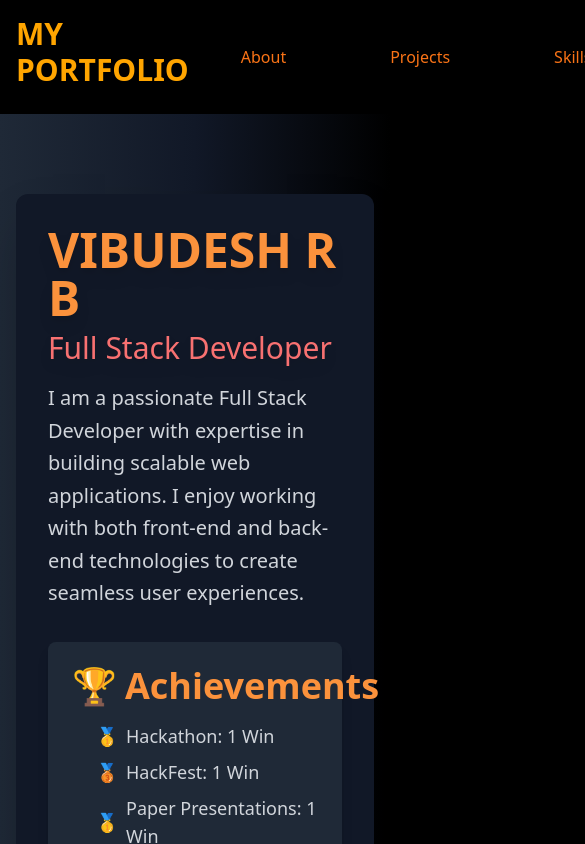
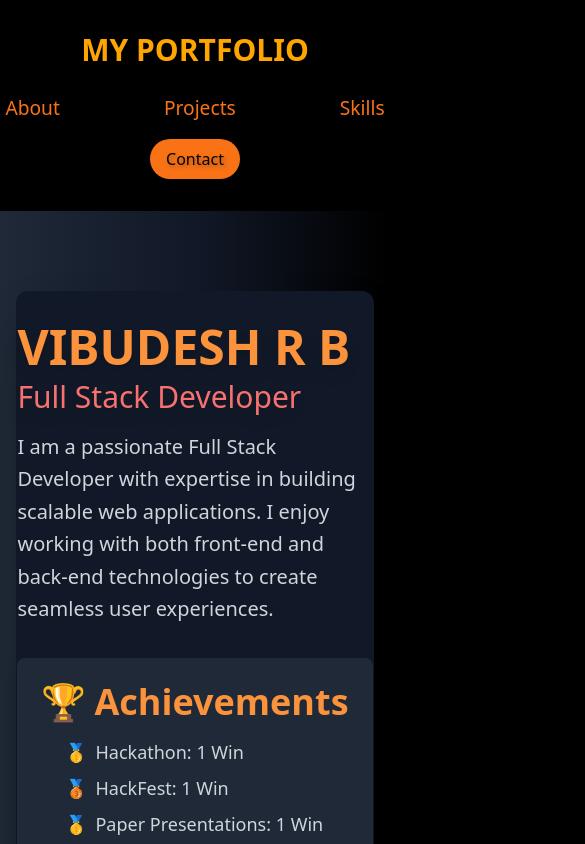
Before and after one commit to VIBUDESH07/My-Portfolio, a React (Create React App) app: page / in a window 390 px wide. Shown: the top 844 px of the page, 585 px wide, since content can reach past the window. Built offline with nearby package versions, Linux system fonts and the light colour scheme; the HTML template or start-up script is replaced by a standard one.

Commit message:
Update heade.css

```diff
--- a/src/components/styles/heade.css
+++ b/src/components/styles/heade.css
@@ -1,5 +1,115 @@
-/* Ensure the following styles are in your header.css */
+/* src/index.css */
+@tailwind base;
+@tailwind components;
+@tailwind utilities;
 
+body {
+  background-color: black;
+  color: orange;
+}
+
+/* Global font sizes */
+html {
+  font-size: 16px; /* Base font size */
+}
+
+body {
+  font-size: 1rem; /* 1rem = 16px */
+}
+
+h1 {
+  font-size: 2.5rem; /* 2.5 x 16px = 40px */
+}
+
+h2 {
+  font-size: 2rem; /* 2 x 16px = 32px */
+}
+
+h3 {
+  font-size: 1.5rem; /* 1.5 x 16px = 24px */
+}
+
+p {
+  font-size: 1rem; /* 16px */
+}
+
+/* Larger screens (desktops and tablets) */
+@media (min-width: 1024px) {
+  h1 {
+    font-size: 2.5rem;
+  }
+
+  h2 {
+    font-size: 2rem;
+  }
+
+  h3 {
+    font-size: 1.5rem;
+  }
+
+  p {
+    font-size: 1rem;
+  }
+}
+
+/* Medium screens (tablets) */
+@media (max-width: 1023px) {
+  h1 {
+    font-size: 2rem;
+  }
+
+  h2 {
+    font-size: 1.75rem;
+  }
+
+  h3 {
+    font-size: 1.25rem;
+  }
+
+  p {
+    font-size: 0.875rem;
+  }
+}
+
+/* Small screens (phones) */
+@media (max-width: 767px) {
+  h1 {
+    font-size: 1.5rem;
+  }
+
+  h2 {
+    font-size: 1.25rem;
+  }
+
+  h3 {
+    font-size: 1rem;
+  }
+
+  p {
+    font-size: 0.75rem;
+  }
+}
+
+/* For mobile devices */
+@media (max-width: 480px) {
+  h1 {
+    font-size: 1.5rem; /* Adjust as needed */
+  }
+
+  h2 {
+    font-size: 1.25rem; /* Adjust as needed */
+  }
+
+  h3 {
+    font-size: 1rem; /* Adjust as needed */
+  }
+
+  p {
+    font-size: 0.875rem; /* Adjust as needed */
+  }
+}
+
+/* In your header.css file */
 .header-box {
   box-shadow: 0 4px 6px rgba(0, 0, 0, 0.1);
 }
@@ -26,7 +136,6 @@
   height: 4px;
   background-color: red;
   transform: scaleX(0);
-
   transition: transform 0.5s ease;
 }
 
@@ -38,3 +147,29 @@
   transform: scale(1.1); /* Zoom effect on hover */
   color: red; /* Change text color on hover */
 }
+
+/* Responsive styles for header */
+@media (max-width: 768px) {
+  .header-box {
+    padding: 2rem; /* Reduce padding on smaller screens */
+  }
+
+  .container {
+    flex-direction: column; /* Stack header items vertically */
+    align-items: center; /* Center-align items */
+  }
+
+  nav {
+    margin-top: 1rem; /* Add spacing between items */
+  }
+
+  nav a {
+    margin: 0.5rem 0; /* Stack navigation links vertically */
+    font-size: 1.2rem; /* Slightly larger font size for better readability */
+  }
+
+  button {
+    margin-top: 1rem; /* Add spacing above the button */
+    font-size: 1rem; /* Adjust button font size */
+  }
+}
```
Lines whose indentation alone changed are shown as unchanged.
